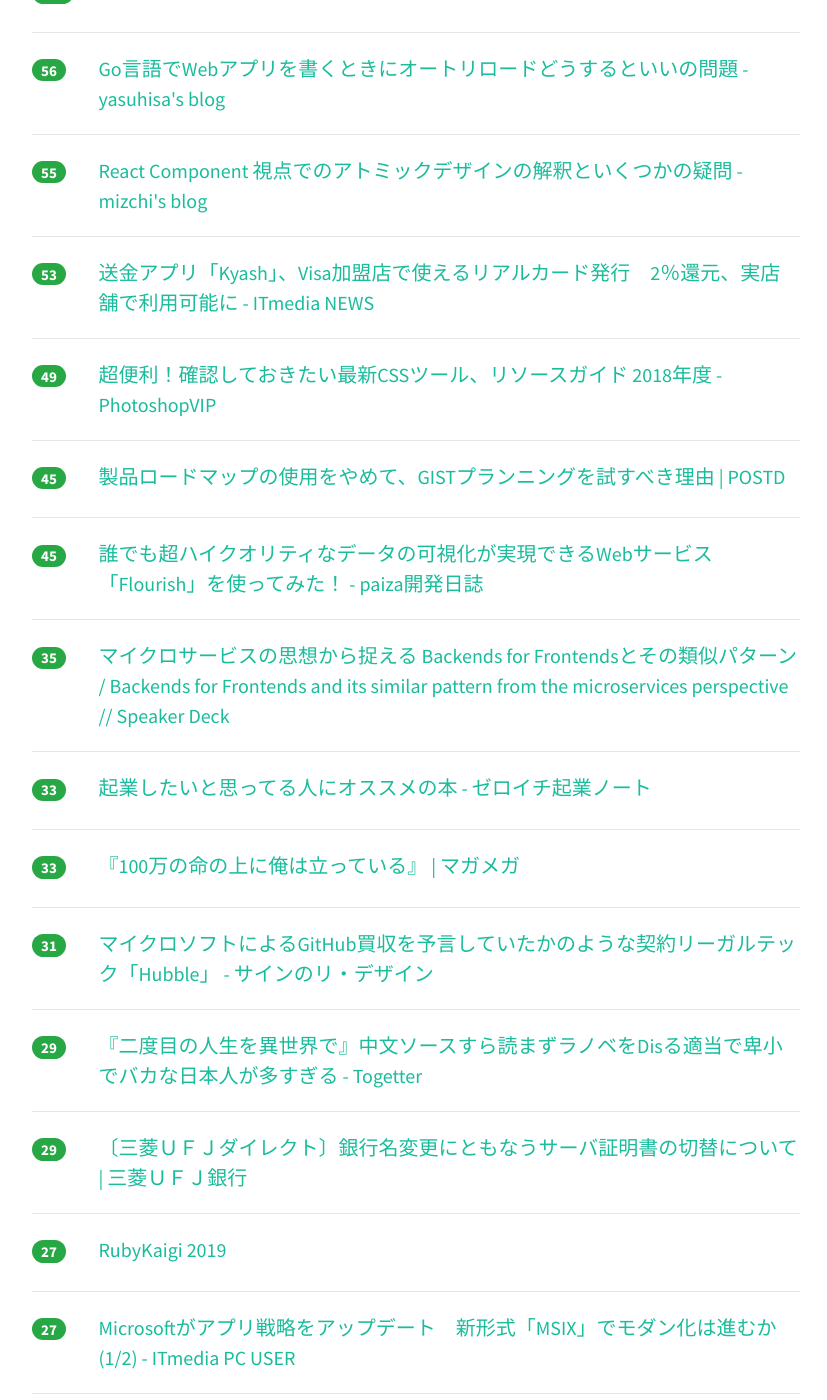
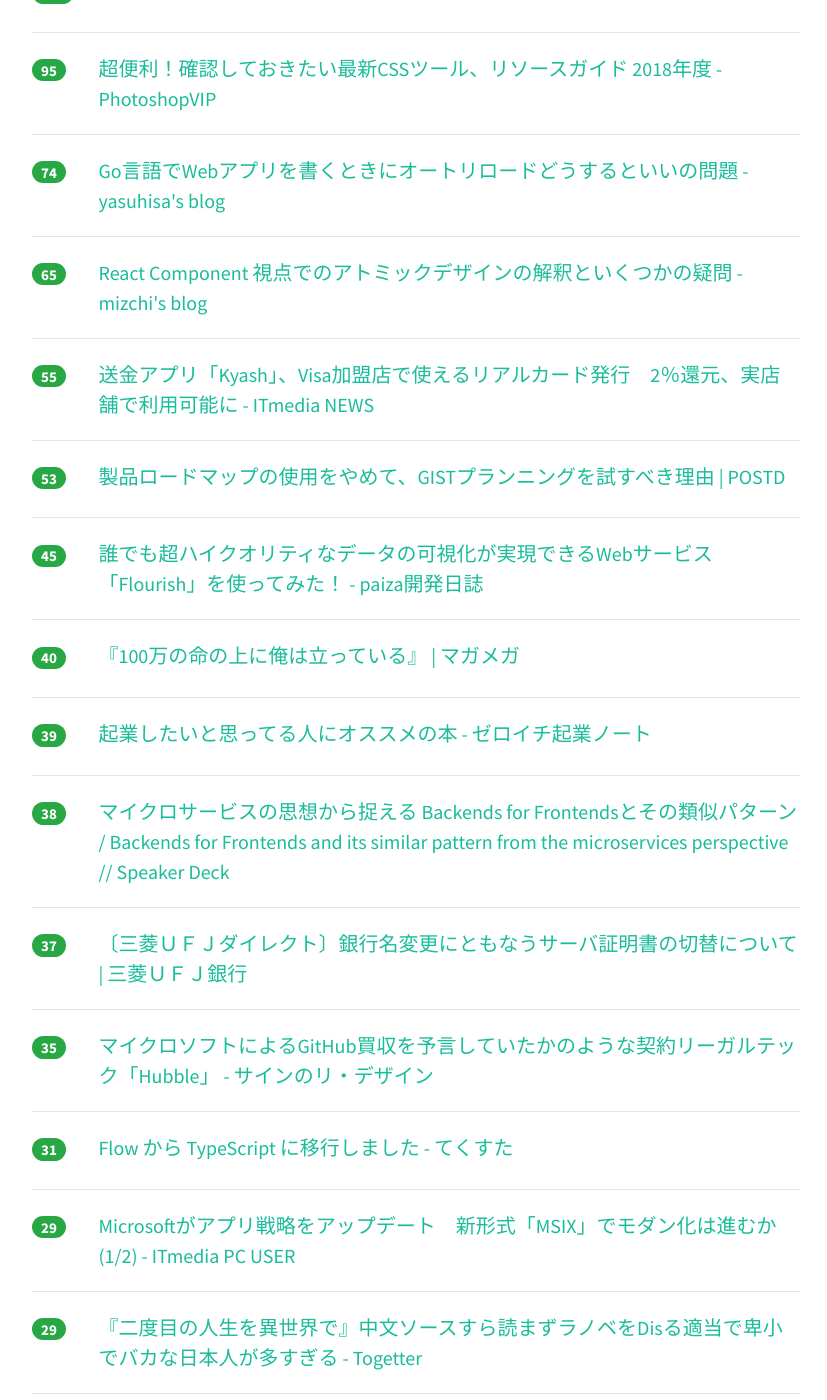
Before and after one commit to yatta47/hatena-matome-site, a Jekyll site: the page built from _posts/2018-06-08-hatena.md, in a window 1280 px wide and 1400 px high, scrolled down 419 px. Shown: the whole window, without its empty margins (224-1051 px from the left). Built offline with Jekyll 4.4.1, drawn with Linux system fonts in a browser that asks for light colours; nearby versions of some CDN libraries; some of the changed text lies outside the part shown.

Commit message:
Updated 2018-06-08

```diff
--- a/_posts/2018-06-08-hatena.md
+++ b/_posts/2018-06-08-hatena.md
@@ -1,38 +1,38 @@
 ---
 layout: post
 title:  "2018-06-08 はてぶIT"
-date:   2018-06-08 10:02:17
+date:   2018-06-08 11:01:22
 tags: [it-hotentry]
 ---
-28 件のデータあり
+31 件のデータあり
 
 <hr><div class="row">
-<div class="col-1"><span class="badge badge-pill badge-success h2">105</span></div>
+<div class="col-1"><span class="badge badge-pill badge-success h2">121</span></div>
 <div class="col-11"><a href='https://anond.hatelabo.jp/20180607222544' target='_blank'>はてブで洋書の話題が上がってきたことってほとんど無いよな</a></div>
 </div>
 <hr>
 <div class="row">
-<div class="col-1"><span class="badge badge-pill badge-success h2">56</span></div>
+<div class="col-1"><span class="badge badge-pill badge-success h2">95</span></div>
+<div class="col-11"><a href='http://photoshopvip.net/109315' target='_blank'>超便利！確認しておきたい最新CSSツール、リソースガイド 2018年度 - PhotoshopVIP</a></div>
+</div>
+<hr>
+<div class="row">
+<div class="col-1"><span class="badge badge-pill badge-success h2">74</span></div>
 <div class="col-11"><a href='http://www.yasuhisay.info/entry/go_web_application_auto_reload' target='_blank'>Go言語でWebアプリを書くときにオートリロードどうするといいの問題 - yasuhisa's blog</a></div>
 </div>
 <hr>
 <div class="row">
-<div class="col-1"><span class="badge badge-pill badge-success h2">55</span></div>
+<div class="col-1"><span class="badge badge-pill badge-success h2">65</span></div>
 <div class="col-11"><a href='http://mizchi.hatenablog.com/entry/2018/06/07/203739' target='_blank'>React Component 視点でのアトミックデザインの解釈といくつかの疑問 - mizchi's blog</a></div>
 </div>
 <hr>
 <div class="row">
-<div class="col-1"><span class="badge badge-pill badge-success h2">53</span></div>
+<div class="col-1"><span class="badge badge-pill badge-success h2">55</span></div>
 <div class="col-11"><a href='http://www.itmedia.co.jp/news/articles/1806/07/news103.html' target='_blank'>送金アプリ「Kyash」、Visa加盟店で使えるリアルカード発行　2％還元、実店舗で利用可能に - ITmedia NEWS</a></div>
 </div>
 <hr>
 <div class="row">
-<div class="col-1"><span class="badge badge-pill badge-success h2">49</span></div>
-<div class="col-11"><a href='http://photoshopvip.net/109315' target='_blank'>超便利！確認しておきたい最新CSSツール、リソースガイド 2018年度 - PhotoshopVIP</a></div>
-</div>
-<hr>
-<div class="row">
-<div class="col-1"><span class="badge badge-pill badge-success h2">45</span></div>
+<div class="col-1"><span class="badge badge-pill badge-success h2">53</span></div>
 <div class="col-11"><a href='https://postd.cc/why-i-stopped-using-product-roadmaps-and-switched-to-gist-planning/' target='_blank'>製品ロードマップの使用をやめて、GISTプランニングを試すべき理由 | POSTD</a></div>
 </div>
 <hr>
@@ -42,33 +42,43 @@ tags: [it-hotentry]
 </div>
 <hr>
 <div class="row">
-<div class="col-1"><span class="badge badge-pill badge-success h2">35</span></div>
+<div class="col-1"><span class="badge badge-pill badge-success h2">40</span></div>
+<div class="col-11"><a href='http://www.shonenmagazine.com/special/100maninochi-illustya/' target='_blank'>『100万の命の上に俺は立っている』 | マガメガ</a></div>
+</div>
+<hr>
+<div class="row">
+<div class="col-1"><span class="badge badge-pill badge-success h2">39</span></div>
+<div class="col-11"><a href='http://blog.zerotoone.jp/entry/2018/06/07/101641' target='_blank'>起業したいと思ってる人にオススメの本 - ゼロイチ起業ノート</a></div>
+</div>
+<hr>
+<div class="row">
+<div class="col-1"><span class="badge badge-pill badge-success h2">38</span></div>
 <div class="col-11"><a href='https://speakerdeck.com/qsona/backends-for-frontends-and-its-similar-pattern-from-the-microservices-perspective' target='_blank'>マイクロサービスの思想から捉える Backends for Frontendsとその類似パターン / Backends for Frontends and its similar pattern from the microservices perspective // Speaker Deck</a></div>
 </div>
 <hr>
 <div class="row">
-<div class="col-1"><span class="badge badge-pill badge-success h2">33</span></div>
-<div class="col-11"><a href='http://blog.zerotoone.jp/entry/2018/06/07/101641' target='_blank'>起業したいと思ってる人にオススメの本 - ゼロイチ起業ノート</a></div>
+<div class="col-1"><span class="badge badge-pill badge-success h2">37</span></div>
+<div class="col-11"><a href='http://direct.bk.mufg.jp/info_news/20180522_server/index.html' target='_blank'>〔三菱ＵＦＪダイレクト〕銀行名変更にともなうサーバ証明書の切替について | 三菱ＵＦＪ銀行</a></div>
 </div>
 <hr>
 <div class="row">
-<div class="col-1"><span class="badge badge-pill badge-success h2">33</span></div>
-<div class="col-11"><a href='http://www.shonenmagazine.com/special/100maninochi-illustya/' target='_blank'>『100万の命の上に俺は立っている』 | マガメガ</a></div>
+<div class="col-1"><span class="badge badge-pill badge-success h2">35</span></div>
+<div class="col-11"><a href='https://www.cloudsign.jp/media/20180607-hubble' target='_blank'>マイクロソフトによるGitHub買収を予言していたかのような契約リーガルテック「Hubble」 - サインのリ・デザイン</a></div>
 </div>
 <hr>
 <div class="row">
 <div class="col-1"><span class="badge badge-pill badge-success h2">31</span></div>
-<div class="col-11"><a href='https://www.cloudsign.jp/media/20180607-hubble' target='_blank'>マイクロソフトによるGitHub買収を予言していたかのような契約リーガルテック「Hubble」 - サインのリ・デザイン</a></div>
+<div class="col-11"><a href='http://texta.pixta.jp/entry/2018/06/07/120000' target='_blank'>Flow から TypeScript に移行しました - てくすた</a></div>
+</div>
+<hr>
+<div class="row">
+<div class="col-1"><span class="badge badge-pill badge-success h2">29</span></div>
+<div class="col-11"><a href='http://www.itmedia.co.jp/pcuser/articles/1806/07/news110.html' target='_blank'>Microsoftがアプリ戦略をアップデート　新形式「MSIX」でモダン化は進むか (1/2) - ITmedia PC USER</a></div>
 </div>
 <hr>
 <div class="row">
 <div class="col-1"><span class="badge badge-pill badge-success h2">29</span></div>
 <div class="col-11"><a href='https://togetter.com/li/1234657' target='_blank'>『二度目の人生を異世界で』中文ソースすら読まずラノベをDisる適当で卑小でバカな日本人が多すぎる - Togetter</a></div>
-</div>
-<hr>
-<div class="row">
-<div class="col-1"><span class="badge badge-pill badge-success h2">29</span></div>
-<div class="col-11"><a href='http://direct.bk.mufg.jp/info_news/20180522_server/index.html' target='_blank'>〔三菱ＵＦＪダイレクト〕銀行名変更にともなうサーバ証明書の切替について | 三菱ＵＦＪ銀行</a></div>
 </div>
 <hr>
 <div class="row">
@@ -78,27 +88,37 @@ tags: [it-hotentry]
 <hr>
 <div class="row">
 <div class="col-1"><span class="badge badge-pill badge-success h2">27</span></div>
-<div class="col-11"><a href='http://www.itmedia.co.jp/pcuser/articles/1806/07/news110.html' target='_blank'>Microsoftがアプリ戦略をアップデート　新形式「MSIX」でモダン化は進むか (1/2) - ITmedia PC USER</a></div>
+<div class="col-11"><a href='http://techlife.cookpad.com/entry/2018/06/08/080000' target='_blank'>大きな Rails アプリケーションをなんとかしよう。まずは計測と可視化からはじめよう。 - クックパッド開発者ブログ</a></div>
 </div>
 <hr>
 <div class="row">
-<div class="col-1"><span class="badge badge-pill badge-success h2">25</span></div>
+<div class="col-1"><span class="badge badge-pill badge-success h2">26</span></div>
 <div class="col-11"><a href='http://tech.nikkeibp.co.jp/atcl/nxt/column/18/00157/060700011/' target='_blank'>HHKBの開発秘話とキーボード自作で盛り上がる「ユーザーミートアップ vol.2」 | 日経 xTECH（クロステック）</a></div>
 </div>
 <hr>
 <div class="row">
-<div class="col-1"><span class="badge badge-pill badge-success h2">21</span></div>
+<div class="col-1"><span class="badge badge-pill badge-success h2">26</span></div>
+<div class="col-11"><a href='https://middlemost.com/failure-is-your-domain/' target='_blank'>Failure is your Domain | Middlemost Systems</a></div>
+</div>
+<hr>
+<div class="row">
+<div class="col-1"><span class="badge badge-pill badge-success h2">23</span></div>
 <div class="col-11"><a href='https://note.mu/hirokim/n/n3443e2c8a4f2' target='_blank'>日本人は日本語のメディア環境に閉じ込められている｜望月優大｜note</a></div>
 </div>
 <hr>
 <div class="row">
-<div class="col-1"><span class="badge badge-pill badge-success h2">21</span></div>
-<div class="col-11"><a href='http://texta.pixta.jp/entry/2018/06/07/120000' target='_blank'>Flow から TypeScript に移行しました - てくすた</a></div>
+<div class="col-1"><span class="badge badge-pill badge-success h2">23</span></div>
+<div class="col-11"><a href='https://wired.jp/2018/06/08/social-media-pink-collar-job/' target='_blank'>SNS担当は「ピンクカラー」の仕事？ 求人広告の研究から見えた企業の本音｜WIRED.jp</a></div>
 </div>
 <hr>
 <div class="row">
 <div class="col-1"><span class="badge badge-pill badge-success h2">20</span></div>
-<div class="col-11"><a href='https://middlemost.com/failure-is-your-domain/' target='_blank'>Failure is your Domain | Middlemost Systems</a></div>
+<div class="col-11"><a href='https://av.watch.impress.co.jp/docs/news/1126413.html' target='_blank'>米Amazon、Alexa内蔵で音声操作できる「Fire TV Cube」。“Alexa,テレビ点けて” - AV Watch</a></div>
+</div>
+<hr>
+<div class="row">
+<div class="col-1"><span class="badge badge-pill badge-success h2">20</span></div>
+<div class="col-11"><a href='https://mattn.kaoriya.net/software/vim/20180607183711.htm' target='_blank'>Big Sky :: Software Design 2018年7月号「Vim 絶対主義」の執筆に参加しました。</a></div>
 </div>
 <hr>
 <div class="row">
@@ -112,18 +132,13 @@ tags: [it-hotentry]
 </div>
 <hr>
 <div class="row">
-<div class="col-1"><span class="badge badge-pill badge-success h2">17</span></div>
-<div class="col-11"><a href='https://headlines.yahoo.co.jp/hl?a=20180607-00010010-fnnprimev-life' target='_blank'>「タイヤ」を「ダイヤ」と間違えて注文は無効!?AIスピーカーによる“誤発注”に経産省が見解（FNN PRIME） - Yahoo!ニュース</a></div>
+<div class="col-1"><span class="badge badge-pill badge-success h2">19</span></div>
+<div class="col-11"><a href='http://twitter.com/okaguchik/status/1004697213803479046' target='_blank'>岡口基一さんのツイート: "大学院生が退学処分　部落差別発言などで 大学の派遣職員について 「だってあの人は部落民だから。」 と発言 指導教授について 「医師や歯科医師の中には，普</a></div>
 </div>
 <hr>
 <div class="row">
-<div class="col-1"><span class="badge badge-pill badge-success h2">16</span></div>
-<div class="col-11"><a href='https://mattn.kaoriya.net/software/vim/20180607183711.htm' target='_blank'>Big Sky :: Software Design 2018年7月号「Vim 絶対主義」の執筆に参加しました。</a></div>
-</div>
-<hr>
-<div class="row">
-<div class="col-1"><span class="badge badge-pill badge-success h2">15</span></div>
-<div class="col-11"><a href='https://av.watch.impress.co.jp/docs/news/1126413.html' target='_blank'>米Amazon、Alexa内蔵で音声操作できる「Fire TV Cube」。“Alexa,テレビ点けて” - AV Watch</a></div>
+<div class="col-1"><span class="badge badge-pill badge-success h2">18</span></div>
+<div class="col-11"><a href='https://headlines.yahoo.co.jp/hl?a=20180607-00010010-fnnprimev-life' target='_blank'>「タイヤ」を「ダイヤ」と間違えて注文は無効!?AIスピーカーによる“誤発注”に経産省が見解（FNN PRIME） - Yahoo!ニュース</a></div>
 </div>
 <hr>
 <div class="row">
@@ -132,13 +147,13 @@ tags: [it-hotentry]
 </div>
 <hr>
 <div class="row">
-<div class="col-1"><span class="badge badge-pill badge-success h2">13</span></div>
-<div class="col-11"><a href='http://twitter.com/okaguchik/status/1004697213803479046' target='_blank'>岡口基一さんのツイート: "大学院生が退学処分　部落差別発言などで 大学の派遣職員について 「だってあの人は部落民だから。」 と発言 指導教授について 「医師や歯科医師の中には，普</a></div>
+<div class="col-1"><span class="badge badge-pill badge-success h2">14</span></div>
+<div class="col-11"><a href='https://blog.tinect.jp/?p=51933' target='_blank'>名声をあきらめ、自らを客観視できなくなり、私は無事、中年となった。 | Books&Apps</a></div>
 </div>
 <hr>
 <div class="row">
-<div class="col-1"><span class="badge badge-pill badge-success h2">13</span></div>
-<div class="col-11"><a href='https://wired.jp/2018/06/08/social-media-pink-collar-job/' target='_blank'>SNS担当は「ピンクカラー」の仕事？ 求人広告の研究から見えた企業の本音｜WIRED.jp</a></div>
+<div class="col-1"><span class="badge badge-pill badge-success h2">14</span></div>
+<div class="col-11"><a href='https://internet.watch.impress.co.jp/docs/yajiuma/1126387.html' target='_blank'>もはやマイナーブラウザの域に？　Firefoxのシェアがついに10％を切り一桁台に突入へ【やじうまWatch】 - INTERNET Watch</a></div>
 </div>
 <hr>
 <div class="row">
```
